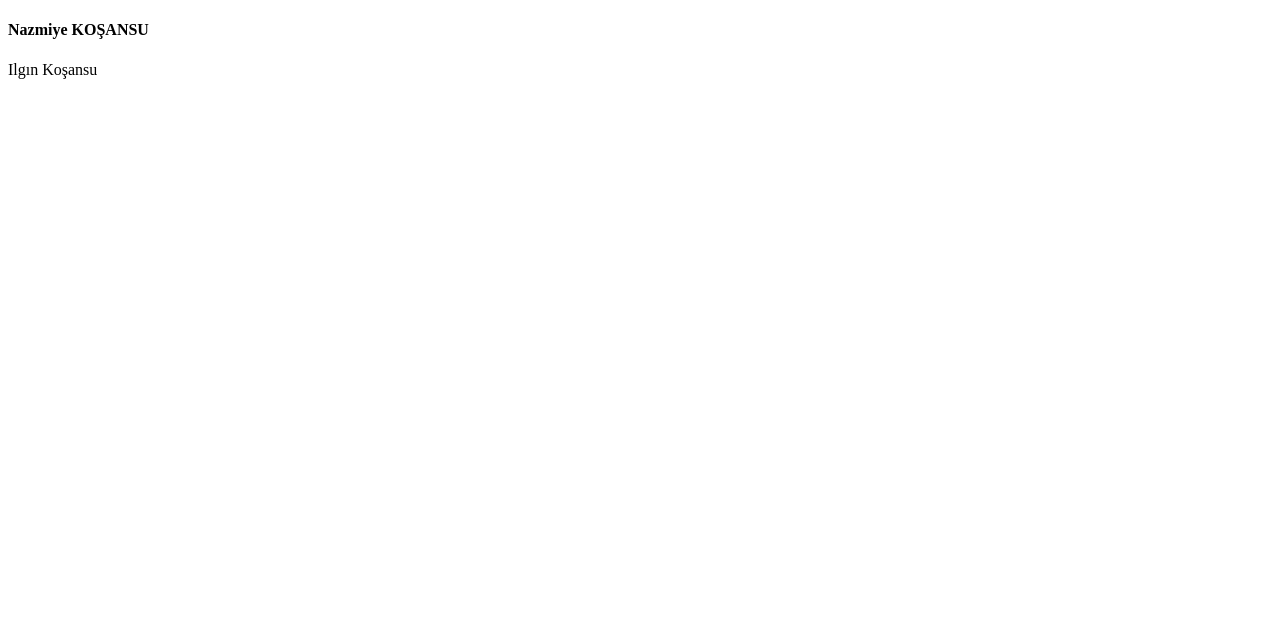
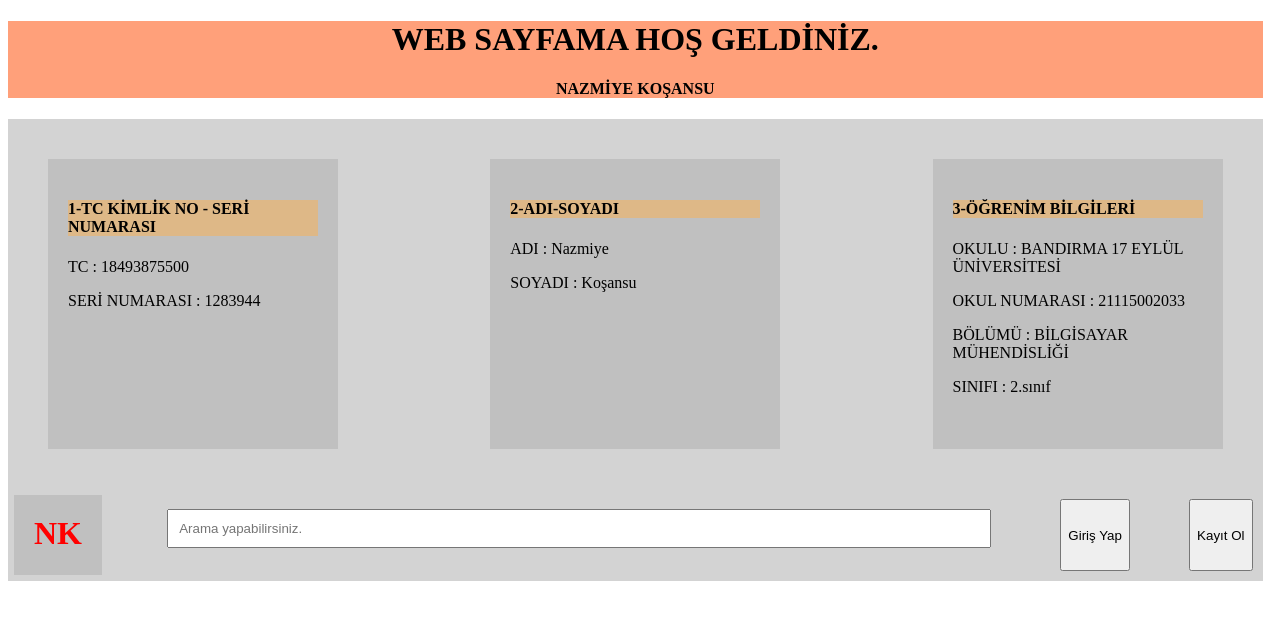
Before and after one commit to Kosansu/Nazmiye-Kosansu, a plain HTML site: page DENEME.html in a window 1280 px wide. Drawn offline with Linux system fonts and the light colour scheme.

Commit message:
Deneme--

```diff
--- a/DENEME.html
+++ b/DENEME.html
@@ -2,10 +2,41 @@
 <html lang="en">
 <head>
     <meta charset="UTF-8">
-    <title>Nazmiye KOSANSU</title>
+    <title style="font-size: 1.6rem">Nazmiye KOSANSU</title>
+    <link href="deneme.css" rel="stylesheet">
+    <style>
+
+    </style>
 </head>
 <body>
-<h4>Nazmiye KOŞANSU</h4>
-<p>Ilgın Koşansu</p>
+<div class="header">
+    <h1 style="text-align:center; " >WEB SAYFAMA HOŞ GELDİNİZ.</h1>
+    <h4 style="text-align:center;">NAZMİYE KOŞANSU</h4>
+</div>
+<div class="container">
+    <div class="box">
+        <h4>1-TC KİMLİK NO - SERİ NUMARASI</h4>
+        <p>TC : 18493875500</p>
+        <p> SERİ NUMARASI : 1283944</p>
+    </div>
+    <div class="box">
+        <h4>2-ADI-SOYADI</h4>
+        <p>ADI : Nazmiye</p>
+        <p >SOYADI : Koşansu</p>
+    </div>
+    <div class="box">
+        <h4 >3-ÖĞRENİM BİLGİLERİ</h4>
+        <p>OKULU : BANDIRMA 17 EYLÜL ÜNİVERSİTESİ</p>
+        <p>OKUL NUMARASI : 21115002033</p>
+        <p>BÖLÜMÜ : BİLGİSAYAR MÜHENDİSLİĞİ</p>
+        <p>SINIFI : 2.sınıf</p>
+    </div>
+
+</div> <div class="container">
+    <h1 class="small-box" style="color: red ; margin: 6px">NK</h1>
+    <div ><input  style="width: 800px ; padding: 10px ; margin: 20px " type="text" placeholder="Arama yapabilirsiniz."></div>
+    <button style="margin: 10px">Giriş Yap </button>
+    <button style="margin: 10px">Kayıt Ol</button>
+</div>
 
 </html>
--- /dev/null
+++ b/deneme.css
@@ -0,0 +1,37 @@
+.container{
+    display: flex; /*inline-flexdeolabilirdi*/
+    flex-direction: row; /*yönünüayarlar-columndeseydimaltaltagelirdi-*/
+    justify-content: space-between; /* Konum belirlerken*/
+    flex-wrap: wrap;/* sığmadığı yerde alta */
+    background: lightgrey;
+    width: 100%;
+
+}
+
+html , body{
+    height: 100%;
+    width: 99%;
+}
+.box{
+    width: 250px;
+    height: 250px;
+    padding: 20px;
+    margin: 40px;
+    background: silver;
+}
+
+
+
+.small-box{
+    padding: 20px;
+    margin: 2px;
+    height: 40px;
+    background: silver;
+}
+.box > h4{
+    background: burlywood;
+}
+.header{
+    background: lightsalmon;
+
+}
```
Also changed, not shown: Deneme0.html (added, +10 -0 lines).
